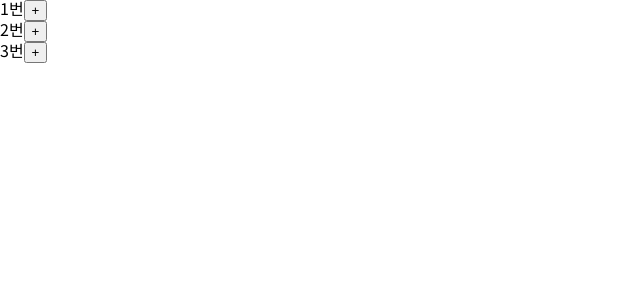
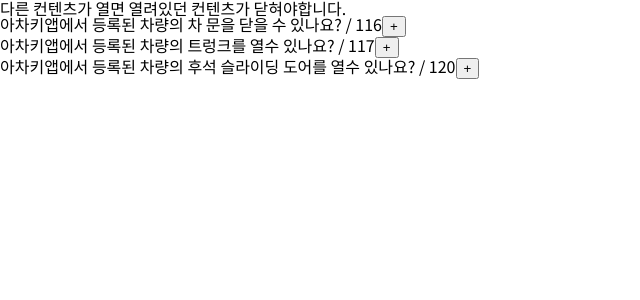
Before and after one commit to hyunjoogo/blog, a React (Create React App) app: page /accordion in a window 1280 px wide. Shown: the top 300 px of the page, without its empty margins (0-640 px from the left). Built offline with nearby package versions, Linux system fonts and the light colour scheme; no server answers.

Commit message:
#3. Link, useNavigate api로 state 보내기
 리액트 라우터 V6에서 Link, useNavigate api로 state 보내기

```diff
--- a/src/App.js
+++ b/src/App.js
@@ -5,6 +5,8 @@
 import Dropdown from "./components/Dropdown/Dropdown";
 import ModalContentChange from "./components/modalContentChange/ModalContentChange";
 import Accordions from "./components/Accordion/Accordion";
+import LinkWithState from "./components/Link/LinkWithState";
+import LinkWithStateTest from "./components/Link/LinkWithStateTest";
 
 const GlobalStyle = createGlobalStyle`
 
@@ -85,6 +87,9 @@
         <Route path="/" element={<Home />} />
         <Route path="modalContentChange" element={<ModalContentChange />} />
         <Route path="accordion" element={<Accordions />} />
+        <Route path="link" element={<LinkWithState />} />
+        <Route path="link-test" element={<LinkWithStateTest />} />
+
       </Routes>
     </>
   );
--- a/src/components/Accordion/Accordion.js
+++ b/src/components/Accordion/Accordion.js
@@ -1,35 +1,64 @@
 import {useState} from "react";
 
 const currentItems = [
-  {title: "1번", content: "1번 컨텐츠"},
-  {title: "2번", content: "2번 컨텐츠"},
-  {title: "3번", content: "3번 컨텐츠"},
+  {
+    "id": 116,
+    "title": "아차키앱에서 등록된 차량의 차 문을 닫을 수 있나요?",
+    "contents": "수동제어로 아차키앱에 등록된 차량의 문을 닫을 수 있습니다. 단, 차키권한을 소유하고 있고 통신에 문제가 없는 환경(위치서비스 항시 허용, 블루투스 활성화)에서 정상적인 작동이 가능합니다.",
+    "rowNum": 109,
+    "totalCount": 121
+  },
+  {
+    "id": 117,
+    "title": "아차키앱에서 등록된 차량의 트렁크를 열수 있나요?",
+    "contents": "수동제어로 아차키앱에 등록된 차량의 트렁크를 열 수 있습니다. 단, 차키권한을 소유하고 있고 통신에 문제가 없는 환경(위치서비스 항시 허용, 블루투스 활성화)에서 정상적인 작동이 가능합니다.",
+    "rowNum": 110,
+    "totalCount": 121
+  },
+  {
+    "id": 120,
+    "title": "아차키앱에서 등록된 차량의 후석 슬라이딩 도어를 열수 있나요?",
+    "contents": "수동제어로 아차키앱에 등록된 차량의 후석슬라이딩 도어를 열 수 있습니다. 단 해당 차량에 후석슬라이등 도어 기능이 있어야 하며 아차키본체(스마트박스)제작시 해당 기능과 아차키앱에 제공되는 수동제어 키가 설정되어 있어야 합니다. 그리고 차키권한을 소유하고 있고 통신에 문제가 없는 환경(위치서비스 항시 허용, 블루투스 활성화)에서 정상적인 작동이 가능합니다.<br/>\r\n만약 아차키를 설치하는 차량이 카니발과 같은 밴차량으로 슬라이딩도어 기능을 사용하려면 주문시 해당 내용을 별도로 요청해야 원하는 기능을 사용할 수 있습니다. 단 이런 경우 앱에서 제공하는 네번째 키에 고정 적용되는 경적은 사용이 불가능하게 됩니다.",
+    "rowNum": 113,
+    "totalCount": 121
+  },
 ]
 
 const Accordions = () => {
+  const [openAccordionIndex, setOpenAccordionIndex] = useState();
+  const [isExpand, setIsExpand] = useState(false);
+
+  const handleContents = (id) => {
+    console.log(id)
+    currentItems.map((item) =>
+      item.id !== id
+        ? console.log('다름', item.id !== id)
+        : console.log('같아!', item.id !== id))
+
+    setIsExpand(prev => !prev);
+  }
+
   return (
     <>
-      {currentItems.map((item, index) => (
-        <div key={index}>
-          <AccordionInner item={item} />
+      <p>다른 컨텐츠가 열면 열려있던 컨텐츠가 닫혀야합니다.</p>
+      {currentItems.map((item) => (
+        <div key={item.id}>
+          <AccordionInner item={item} handleContents={handleContents} isExpand={isExpand}/>
         </div>
       ))}
     </>
   )
 }
 
-const AccordionInner = ({item}) => {
-  const [isExpand, setIsExpand] = useState(false);
+const AccordionInner = ({item, index, handleContents, isExpand}) => {
 
-  const handleContents = () => {
-    setIsExpand(prev => !prev);
-  }
+
   return (
     <>
-      {item.title}
-      <button onClick={handleContents}>+</button>
-      {isExpand &&
-      <div>{item.content}</div>}
+      {item.title} / {item.id}
+      <button onClick={() => handleContents(item.id)}>+</button>
+      {isExpand === true &&
+      <div>{item.contents}</div>}
     </>
   )
 }
--- a/src/components/Home.jsx
+++ b/src/components/Home.jsx
@@ -1,20 +1,25 @@
 import React from "react";
-import {Link} from "react-router-dom";
 import styled from "styled-components";
 
 const TitleLink = styled.a`
-    font-weight: bold;
-    font-size: 20px;
-  `;
+  font-weight: bold;
+  font-size: 20px;
+`;
 
 const Home = () => {
 
 
-
   return (
     <>
-      <TitleLink href="modalContentChange">#1. Modal 내용을 바꾸어보자</TitleLink>
-      <TitleLink href="accordion">#2. Accordion </TitleLink>
+      <TitleLink href="modalContentChange">
+        <h1>#1. Modal 내용을 바꾸어보자</h1>
+      </TitleLink>
+      <TitleLink href="accordion">
+        <h1>#2. Accordion</h1>
+      </TitleLink>
+      <TitleLink href="link">
+        <h1>#3. 리액트 라우터를 이용해서 state 보내기</h1>
+      </TitleLink>
     </>
   )
 }
--- /dev/null
+++ b/src/components/Link/LinkWithState.jsx
@@ -0,0 +1,21 @@
+import {Link, useNavigate} from "react-router-dom";
+
+const LinkWithState = () => {
+  const navigate = useNavigate();
+  const pathname = "/link-test"
+  const state = {test: 'test'};
+
+  const moveToTest = () => {
+    navigate(pathname, {state: state})
+  }
+
+  return (
+    <>
+      <h1>리액트 라우터의 API를 이용해서 state 넘기기</h1>
+      <Link to={pathname} state={state}>Link 태그로 이동</Link>
+      <button onClick={moveToTest}>useNavigate api로 이동</button>
+    </>
+  )
+}
+
+export default LinkWithState
--- /dev/null
+++ b/src/components/Link/LinkWithStateTest.js
@@ -0,0 +1,13 @@
+import {useLocation} from "react-router-dom";
+
+const LinkWithStateTest = () => {
+  const location  = useLocation();
+
+  console.log(location)
+  return (
+    <h1>
+      {location.state.test}
+    </h1>
+  )
+}
+export default LinkWithStateTest
```
